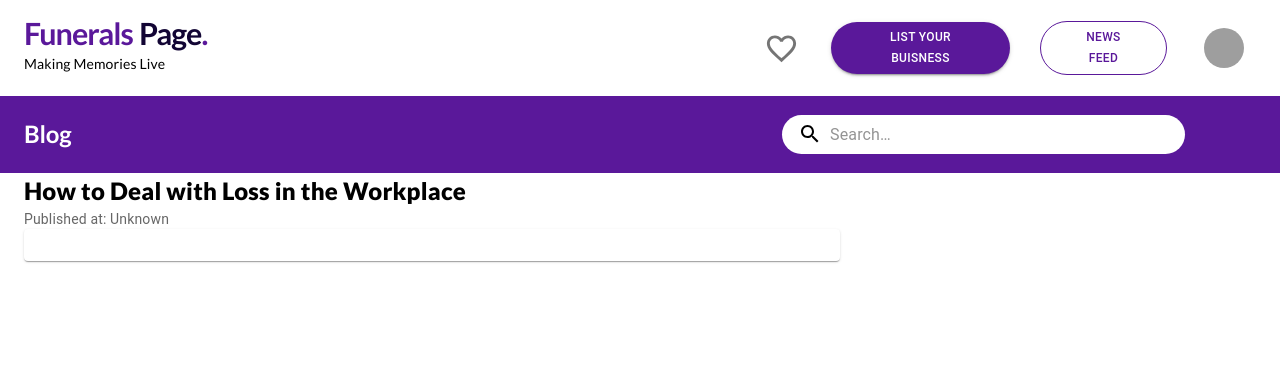
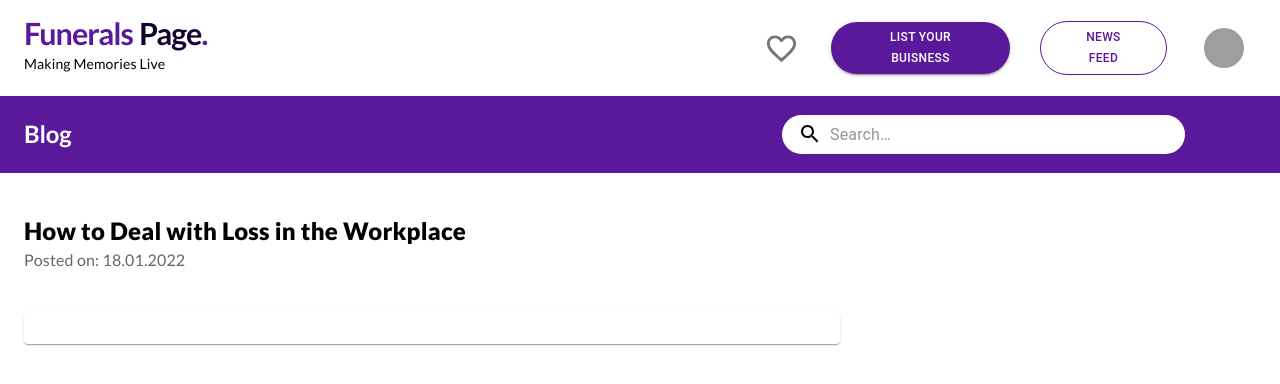
Before and after one commit to sanjueranga/Funerals_blog, a React (Create React App) app: page / in a window 1280 px wide. Shown: the top 384 px of the page. Built offline with nearby package versions, Linux system fonts and the light colour scheme; grey boxes are pictures that could not be loaded.

Commit message:
header in a box

```diff
--- a/src/components/Post.jsx
+++ b/src/components/Post.jsx
@@ -1,22 +1,34 @@
 import React from "react";
 import { Paper, Stack, Typography } from "@mui/material";
 import Grid from "@mui/material/Grid";
+import { Box } from "@mui/material";
 
 const Post = ({ title, publishedAt, body }) => {
   return (
     <Grid item xs={8}>
+      <Box component="section" sx={{ py:5 }}>
         <Typography
           sx={{
             fontSize: "24px",
             fontFamily: "lato",
-          fontWeight:"900"
+            fontWeight: "900",
           }}
         >
           {title || "How to Deal with Loss in the Workplace"}
         </Typography>{" "}
-      <Typography variant="body2" color="text.secondary">
-        {publishedAt || "Published at: Unknown"}{" "}
+        <Typography
+          variant="body2"
+          color="text.secondary"
+          sx={{
+            fontSize: "16px",
+            fontFamily: "lato",
+            fontWeight: "400",
+          }}
+        >
+          {publishedAt || "Posted on: 18.01.2022"}{" "}
         </Typography>
+      </Box>
+
       <Paper sx={{ padding: (theme) => theme.spacing(2) }}>
         {" "}
         <Stack spacing={1}>
```
Lines whose indentation alone changed are shown as unchanged.
